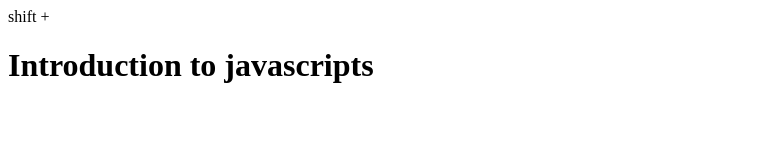
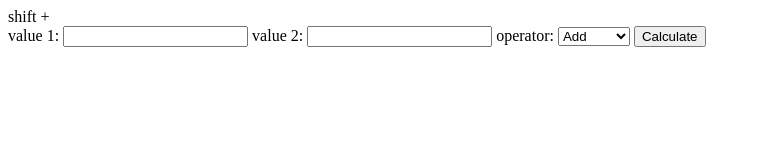
Before and after one commit to uchenna-dev/zuri-projects, a plain HTML site: page introduction-javascripts/index.html in a window 1280 px wide. Shown: the whole page, without its empty margins (0-761 px from the left). Drawn offline with Linux system fonts and the light colour scheme.

Commit message:
basic calculator

```diff
--- a/introduction-javascripts/index.html
+++ b/introduction-javascripts/index.html
@@ -7,9 +7,20 @@ shift + <!DOCTYPE html>
     <title>Javascripts</title>
   </head>
   <body>
-    <header>
-      <h1>Introduction to javascripts</h1>
-    </header>
+    <form>
+      value 1: <input type="text" id="value1" /> value 2:
+      <input type="text" id="value2" />
+      operator:
+      <select id="operator">
+        <option value="add">Add</option>
+        <option value="sub">Subtract</option>
+        <option value="mul">Multiply</option>
+        <option value="div">Division</option>
+      </select>
+      <button type="button" onclick="calc()">Calculate</button>
+    </form>
+
+    <div id="result"></div>
   </body>
   <script src="main.js"></script>
 </html>
--- a/introduction-javascripts/main.js
+++ b/introduction-javascripts/main.js
@@ -1,8 +1,19 @@
-let first_name = "Victoria";
-let last_name = " Ike";
-let height = 6;
-let country = " Nigeria";
+function calc() {
+  var a = parseInt(document.querySelector("#value1").value);
+  var b = parseInt(document.querySelector("#value2").value);
+  var op = document.querySelector("#operator").value;
+  var calculate;
 
-console.log(
-  "Hello" + first_name + " " + last_name + " " + height + " " + country
-);
+  if (op == "add") {
+    calculate = a + b;
+  } else if (op == "sub") {
+    calculate = a - b;
+  } else if (op == "mul") {
+    calculate = a * b;
+  } else if (op == "div") {
+    calculate = a / b;
+  }
+
+  // console.log(calculate);
+  document.querySelector("#result").innerHTML = calculate;
+}
```
